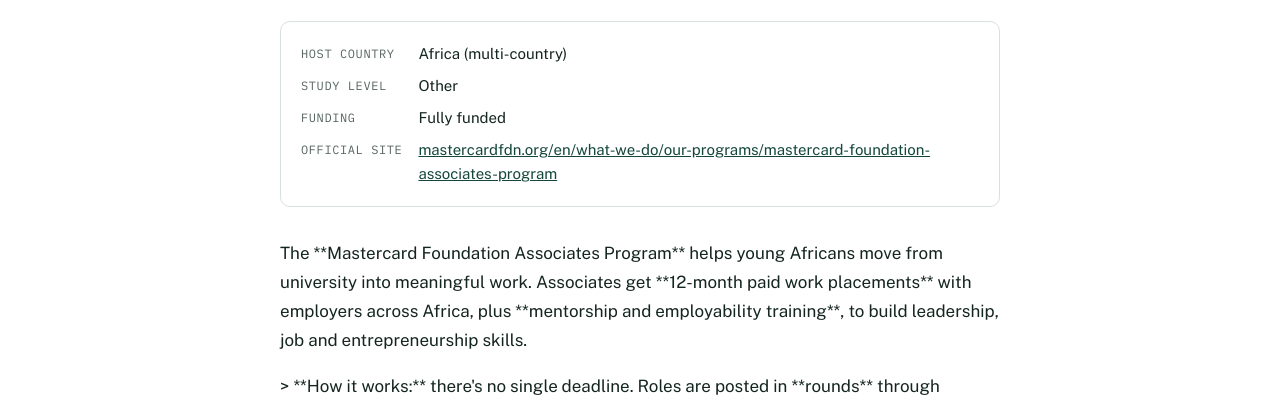
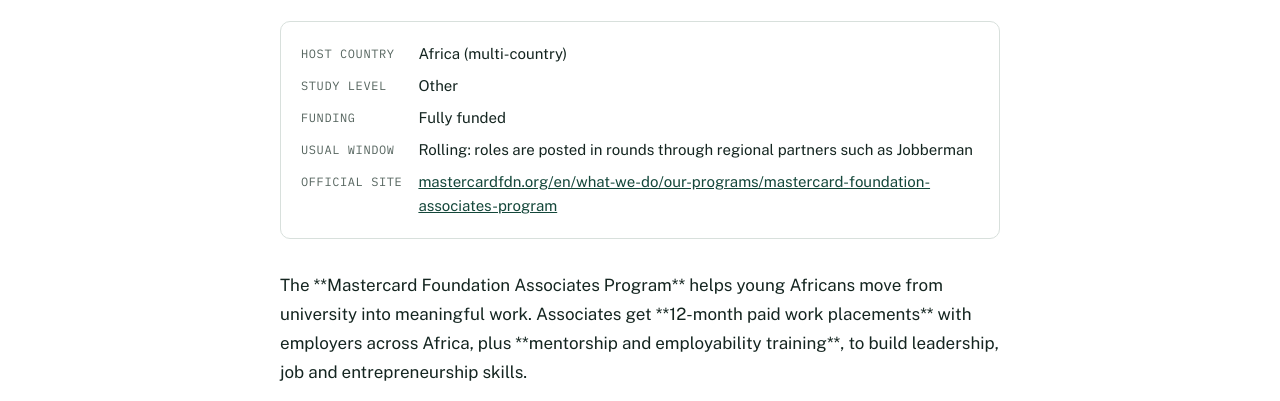
Before and after one commit to scholarfahad/scholarfahad-website, an Eleventy site: page src/scholarships/mastercard-foundation-associates-program-for-young-africans.md in a window 1280 px wide. Shown: the part 364-765 px from the top of the page. Built offline with nearby package versions, Linux system fonts and the light colour scheme; Eleventy itself is replaced by a stand-in of ours; files that its build step writes are made by us from their sources.

Commit message:
Update Scholarship “mastercard-foundation-associates-program-for-young-africans”

```diff
--- a/src/scholarships/mastercard-foundation-associates-program-for-young-africans.md
+++ b/src/scholarships/mastercard-foundation-associates-program-for-young-africans.md
@@ -7,7 +7,7 @@ summary: 12-month paid work placements across Africa for young people aged 18 to
 levels:
   - other
 funding: Fully funded
-window: ''
+window: 'Rolling: roles are posted in rounds through regional partners such as Jobberman'
 sponsored: false
 date: 2026-10-08
 ---
```
